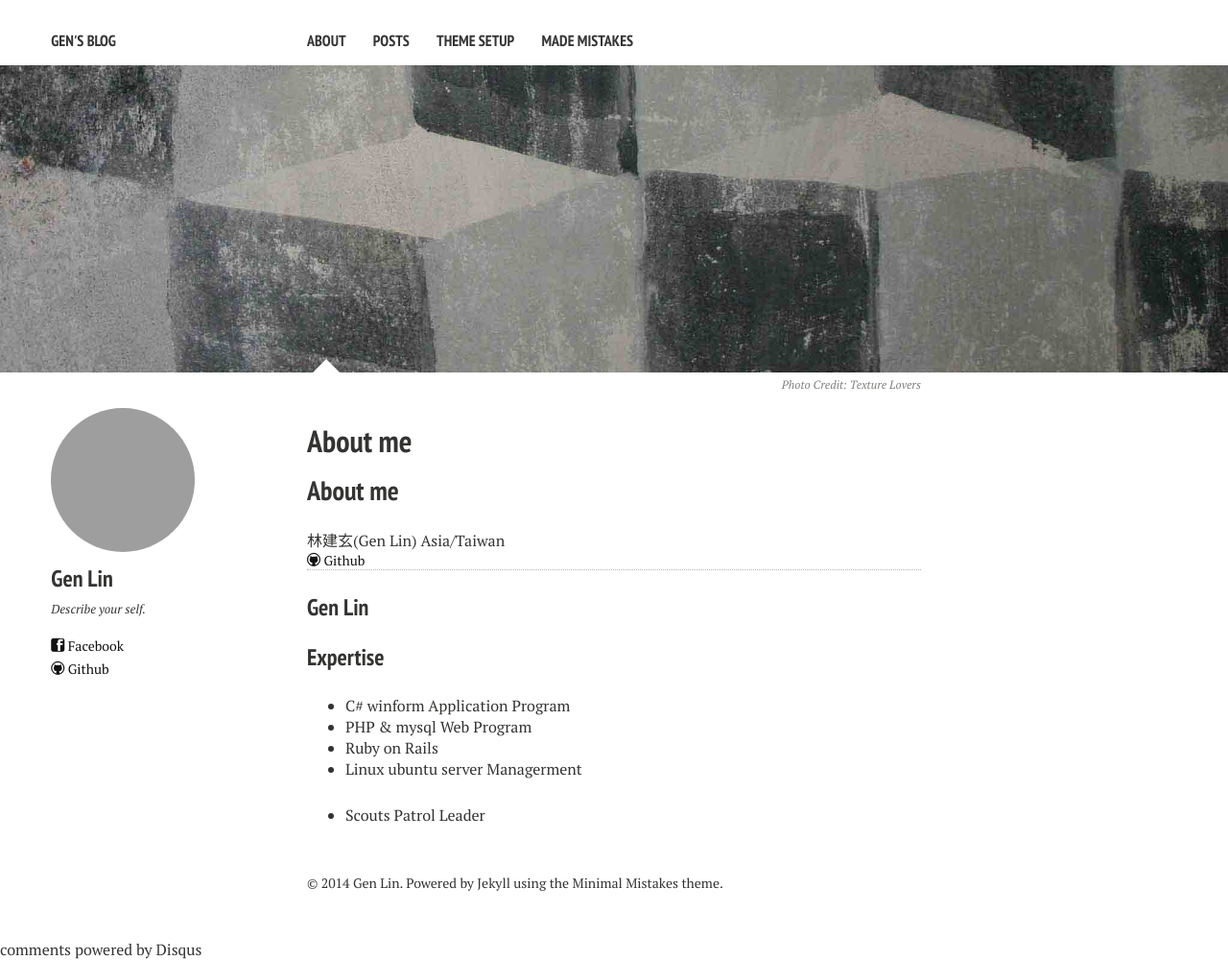
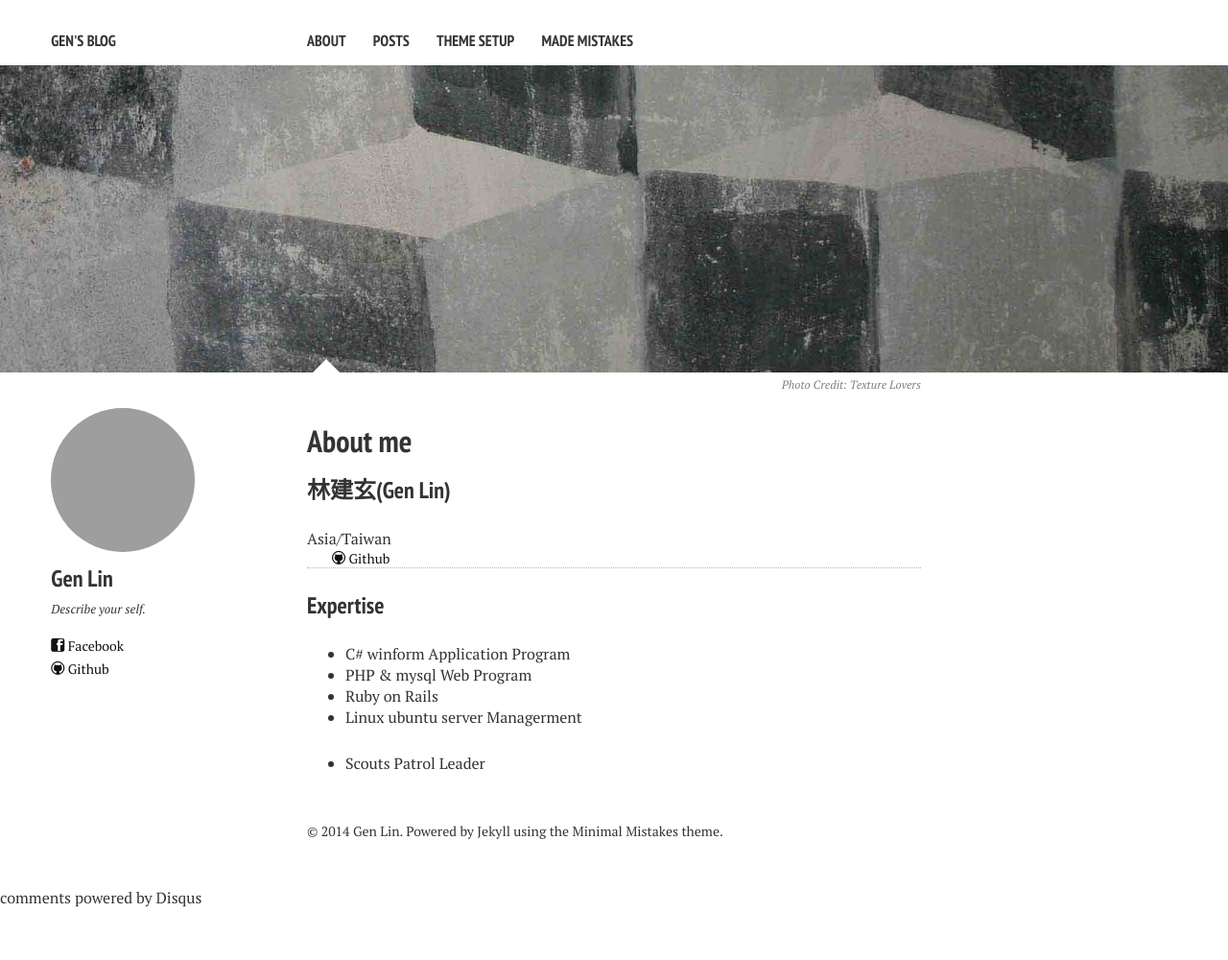
Before and after one commit to BeemoLin/BeemoLin.github.io, a Jekyll site: the page built from about.md, in a window 1280 px wide. Shown: the whole page at 96% size. Built offline with Jekyll 4.4.1, drawn with Linux system fonts in a browser that asks for light colours; nearby versions of some CDN libraries; comment, search, counter and statistics services are not loaded; after the commit the page ends 946 px from its top, so only the background shows below that; grey boxes are pictures that could not be loaded.

Commit message:
about me

```diff
--- a/about.md
+++ b/about.md
@@ -11,13 +11,11 @@ image:
   creditlink: http://texturelovers.com
 ---
 
-## About me
+### 林建玄(Gen Lin)
 
-林建玄(Gen Lin)
 Asia/Taiwan
+
 <a href="http://github.com/{{ site.owner.github }}" class="author-social" target="_blank"><i class="icon-github"></i> Github</a>
-
-### Gen Lin
 
 ### Expertise
 * C# winform Application Program
```
